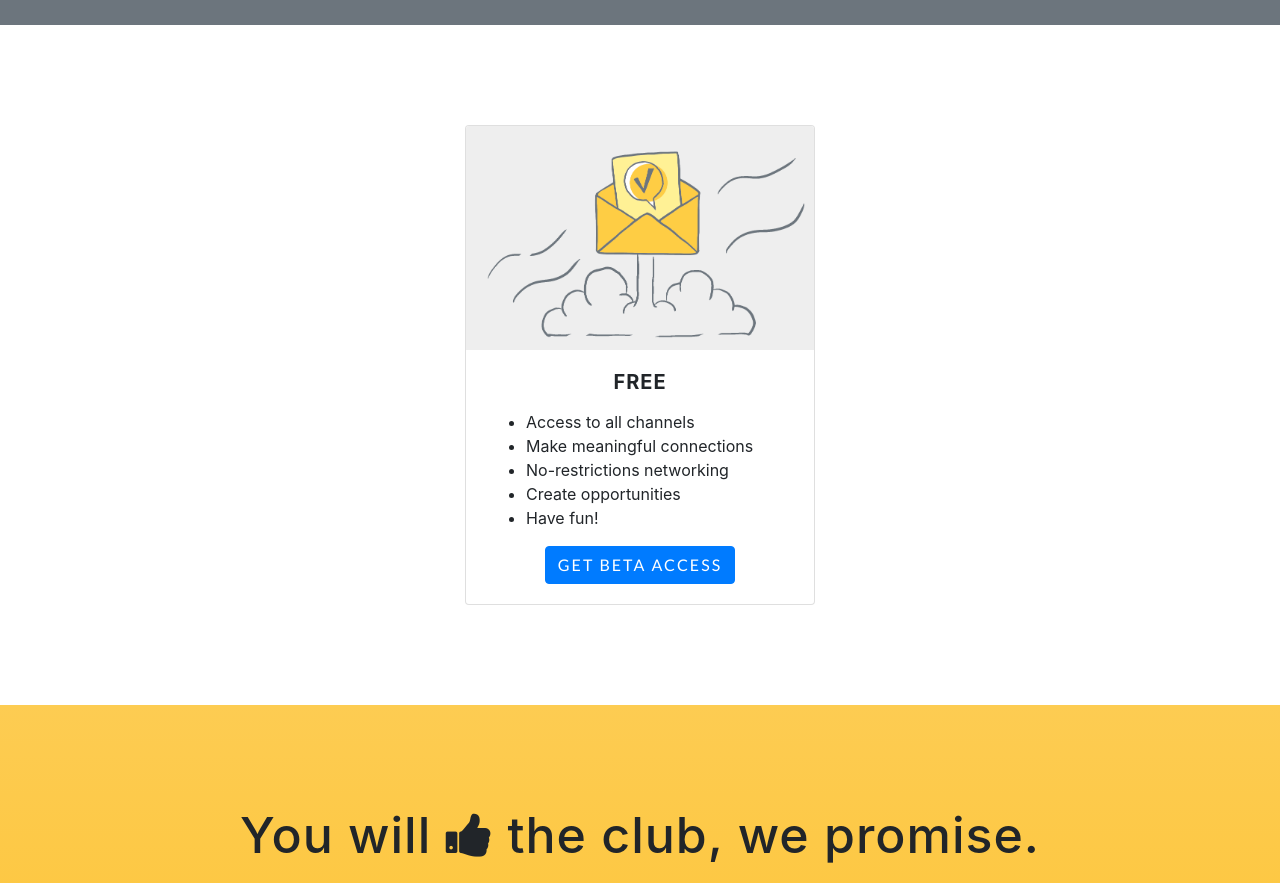
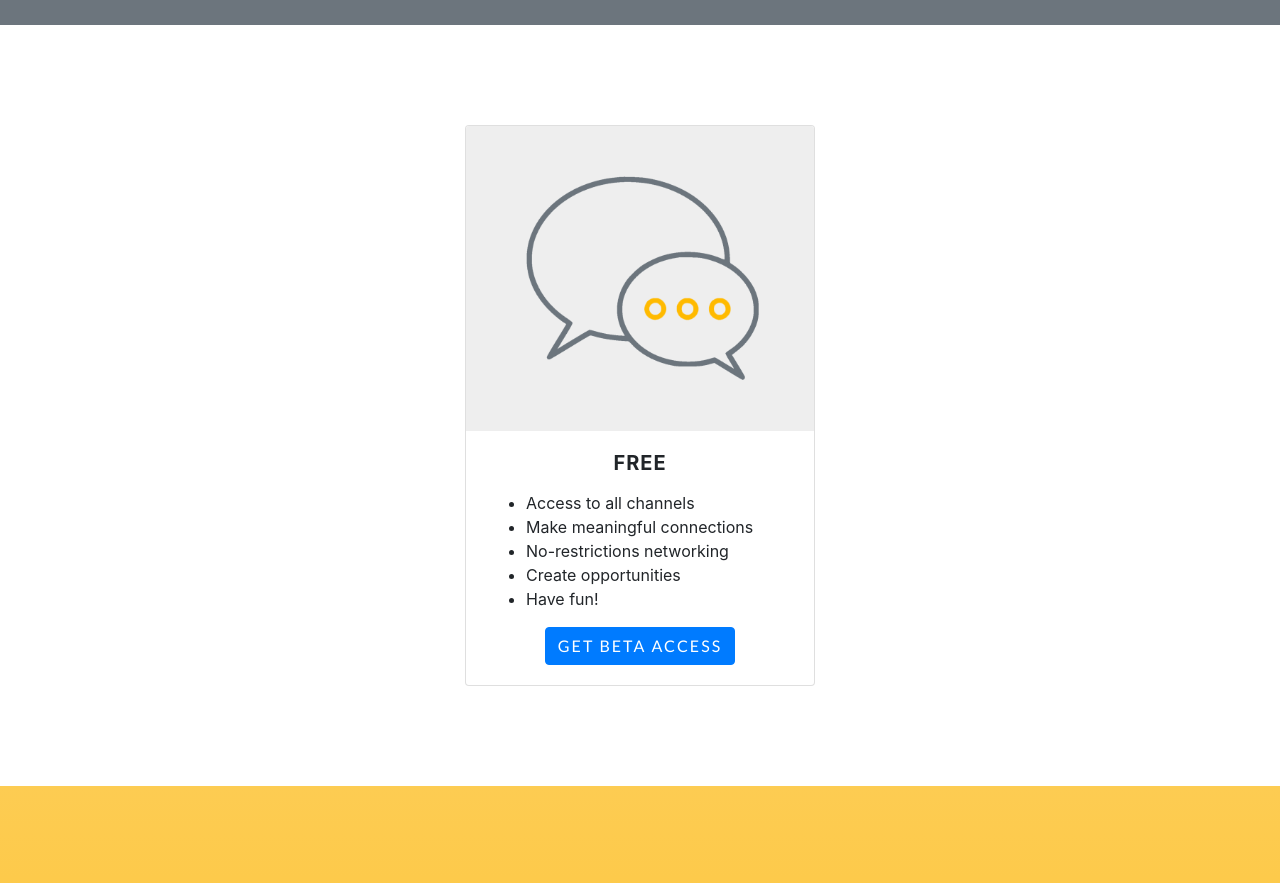
Before and after one commit to fteem/boost.chat, a website with bundled scripts: page index.html in a window 1280 px wide. Shown: the part 2500-3383 px from the top of the page. Built offline with nearby package versions, Linux system fonts and the light colour scheme; a web font is replaced by a local one.

Commit message:
Update free tier price pic

```diff
--- a/index.html
+++ b/index.html
@@ -180,7 +180,7 @@
         <div class="row">
           <div class="offset-sm-4 col-sm-4">
             <div class="card">
-              <img class="card-img-top" src="img/mailbox.png" alt="Card image cap">
+              <img class="card-img-top" src="img/bubblechat.png" alt="Card image cap">
               <div class="card-body">
                 <h5 class="card-title">FREE</h5>
                 <p class="card-text">
```
Also changed, not shown: img/bubblechat.png (added).
